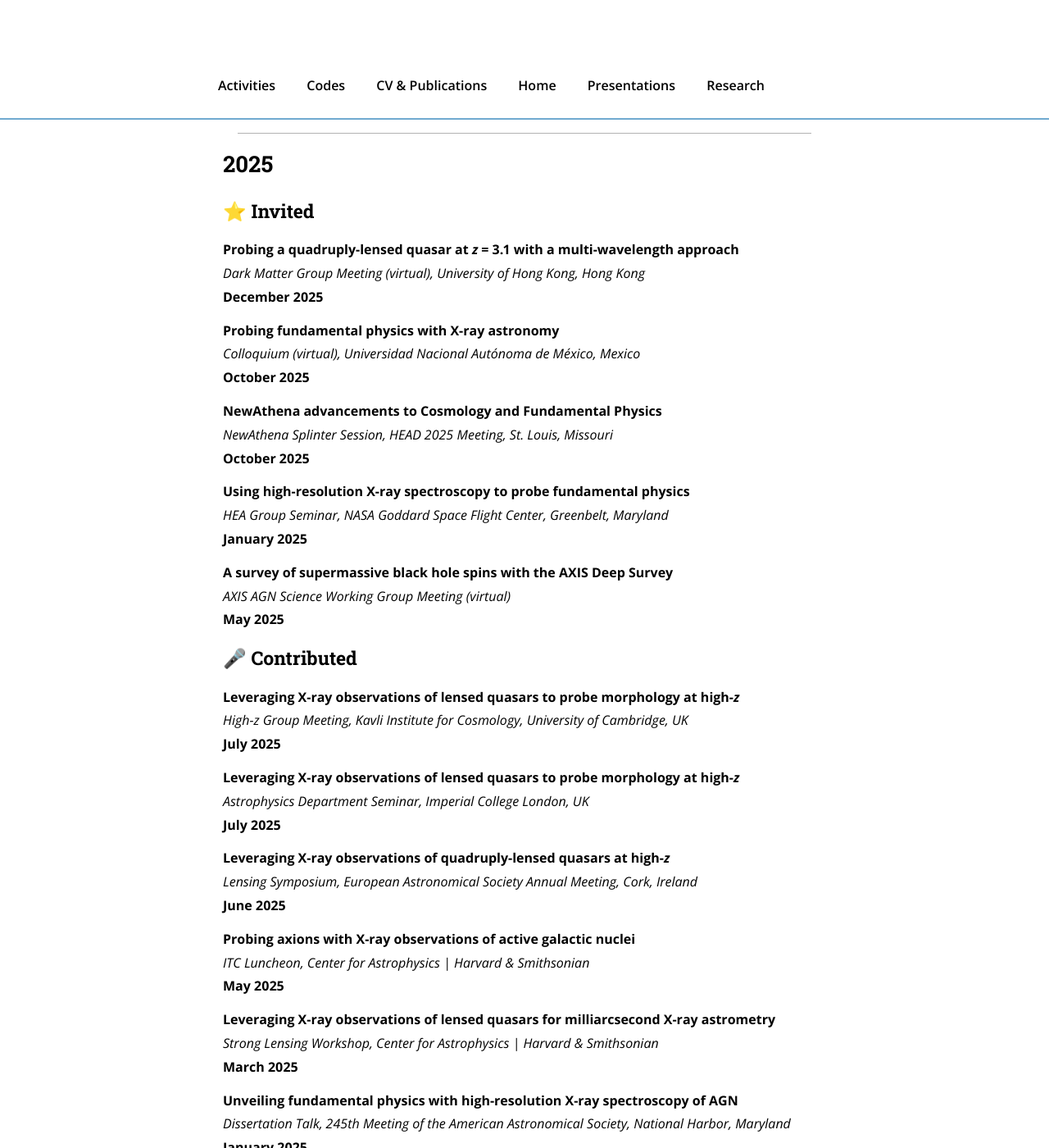
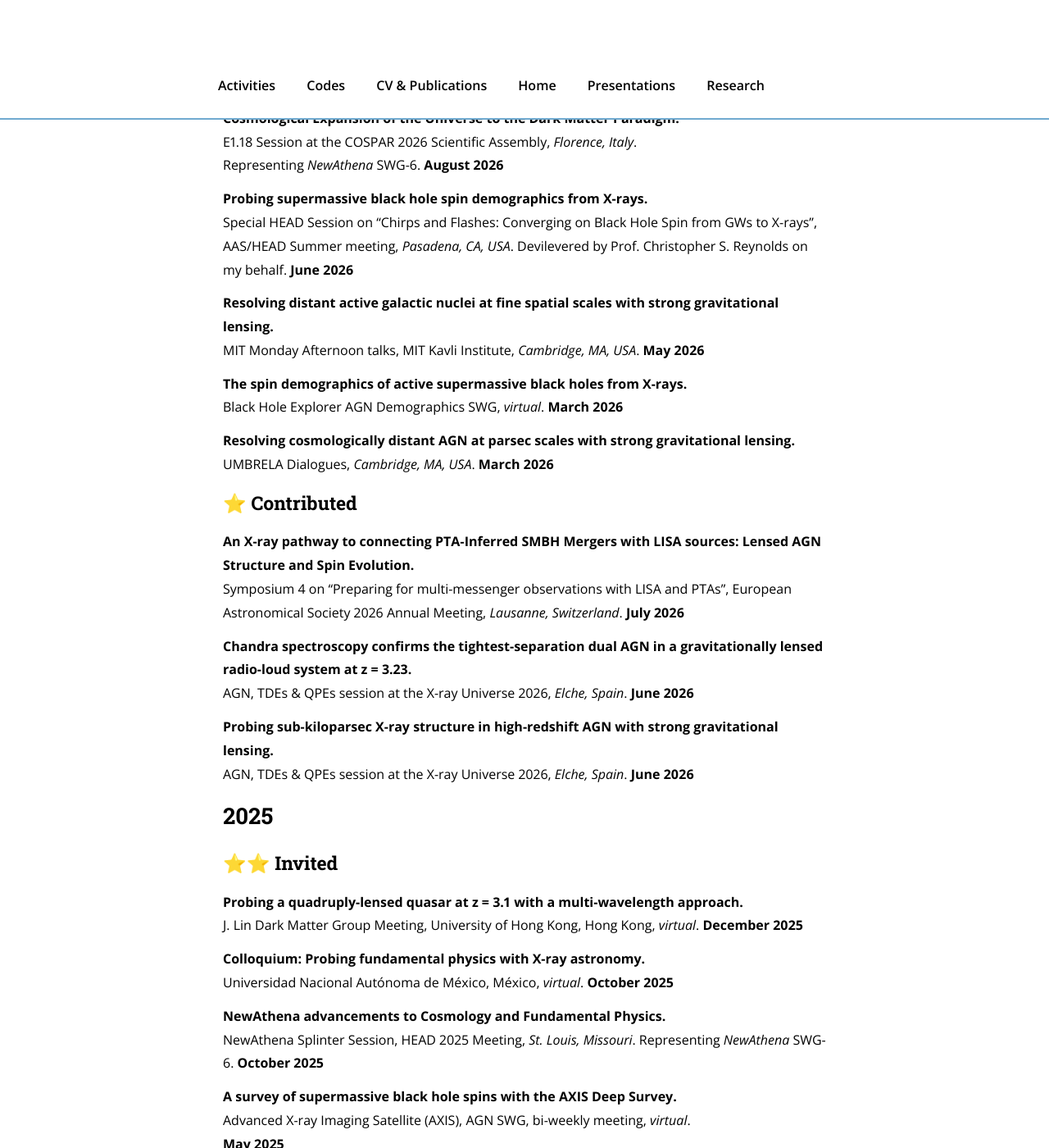
Before and after one commit to jsiskreynes-astro/jsiskreynes-astro.github.io, a Jekyll site: the page built from presentations.md, in a window 1280 px wide and 1400 px high, scrolled down 485 px. Shown: the whole window at 82% size. Built offline with Jekyll 4.4.1, drawn with Linux system fonts in a browser that asks for light colours; nearby versions of some CDN libraries; some of the changed text lies outside the part shown.

Commit message:
Update presentations.md

```diff
--- a/presentations.md
+++ b/presentations.md
@@ -8,68 +8,103 @@ nav_order: 6
 
 ---
 title: Presentations
-description: Invited and contributed presentations at conferences, workshops, seminars, and mission collaborations since 2022.
 ---
 
-# Presentations
+This provides an exhaustive list of my invited and contributed presentations at conferences, workshops, seminars, and mission collaborations since 2022.
 
-Since **May 2022**, I have given **34 presentations** (17 invited and 17 contributed) at international conferences, workshops, mission collaborations, and institutional seminars.
-
-**Legend**
-
-- ⭐ Invited
-- 🎤 Contributed
+Since **May 2022**, I have given **37 presentations** (17 invited and 17 contributed) at international conferences, workshops, mission collaborations, and institutional seminars.
 
 ---
 
+## 2026
+
+### ⭐⭐ Invited
+
+**Cosmology and Fundamental Physics with NewAthena: From Black Hole Growth to the Cosmological Expansion of the Universe to the Dark Matter Paradigm.**
+E1.18 Session at the COSPAR 2026 Scientific Assembly, *Florence, Italy*.
+Representing *NewAthena* SWG-6.
+**August 2026**
+
+**Probing supermassive black hole spin demographics from X-rays.**
+Special HEAD Session on “Chirps and Flashes: Converging on Black Hole Spin from GWs to X-rays”, AAS/HEAD Summer meeting, *Pasadena, CA, USA*.
+Devilevered by Prof. Christopher S. Reynolds on my behalf.
+**June 2026**
+
+**Resolving distant active galactic nuclei at fine spatial scales with strong gravitational lensing.**
+MIT Monday Afternoon talks, MIT Kavli Institute, *Cambridge, MA, USA*.
+**May 2026**
+
+**The spin demographics of active supermassive black holes from X-rays.**
+Black Hole Explorer AGN Demographics SWG, *virtual*.
+**March 2026**
+
+**Resolving cosmologically distant AGN at parsec scales with strong gravitational lensing.**
+UMBRELA Dialogues, *Cambridge, MA, USA*.
+**March 2026**
+
+### ⭐ Contributed
+
+**An X-ray pathway to connecting PTA‑Inferred SMBH Mergers with LISA sources: Lensed AGN Structure and Spin Evolution.**
+Symposium 4 on “Preparing for multi-messenger observations with LISA and PTAs”, European Astronomical Society 2026 Annual Meeting, *Lausanne, Switzerland*.
+**July 2026**
+
+**Chandra spectroscopy confirms the tightest-separation dual AGN in a gravitationally lensed radio-loud system at z = 3.23.**
+AGN, TDEs & QPEs session at the X-ray Universe 2026, *Elche, Spain*.
+**June 2026**
+
+**Probing sub-kiloparsec X-ray structure in high-redshift AGN with strong gravitational lensing.**
+AGN, TDEs & QPEs session at the X-ray Universe 2026, *Elche, Spain*.
+**June 2026**
+
 ## 2025
 
-### ⭐ Invited
+### ⭐⭐ Invited
 
-**Probing a quadruply-lensed quasar at *z* = 3.1 with a multi-wavelength approach**
-*Dark Matter Group Meeting (virtual), University of Hong Kong, Hong Kong*
+**Probing a quadruply-lensed quasar at z = 3.1 with a multi-wavelength approach.**
+J. Lin Dark Matter Group Meeting, University of Hong Kong, Hong Kong, *virtual*.
 **December 2025**
 
-**Probing fundamental physics with X-ray astronomy**
-*Colloquium (virtual), Universidad Nacional Autónoma de México, Mexico*
+**Colloquium: Probing fundamental physics with X-ray astronomy.**
+Universidad Nacional Autónoma de México, México, *virtual*.
 **October 2025**
 
-**NewAthena advancements to Cosmology and Fundamental Physics**
-*NewAthena Splinter Session, HEAD 2025 Meeting, St. Louis, Missouri*
+**NewAthena advancements to Cosmology and Fundamental Physics.**
+NewAthena Splinter Session, HEAD 2025 Meeting, *St. Louis, Missouri*.
+Representing *NewAthena* SWG-6.
 **October 2025**
 
-**Using high-resolution X-ray spectroscopy to probe fundamental physics**
-*HEA Group Seminar, NASA Goddard Space Flight Center, Greenbelt, Maryland*
+**A survey of supermassive black hole spins with the AXIS Deep Survey.**
+Advanced X-ray Imaging Satellite (AXIS), AGN SWG, bi-weekly meeting, *virtual*.
+**May 2025**
+
+**Using high-resolution X-ray spectroscopy to probe fundamental physics.**
+High Energy Astrophysics Seminar, NASA Goddard Space Flight Center, *Greenbelt, MD, USA*.
 **January 2025**
 
-**A survey of supermassive black hole spins with the AXIS Deep Survey**
-*AXIS AGN Science Working Group Meeting (virtual)*
-**May 2025**
+### ⭐ Contributed
 
-### 🎤 Contributed
-
-**Leveraging X-ray observations of lensed quasars to probe morphology at high-*z***
-*High-z Group Meeting, Kavli Institute for Cosmology, University of Cambridge, UK*
+**Leveraging X-ray observations of lensed quasars to probe morphology at high-z.***
+High-z Group Meeting, Kavli Institute for Cosmology, University of Cambridge, *Cambridge, UK*.
 **July 2025**
 
-**Leveraging X-ray observations of lensed quasars to probe morphology at high-*z***
-*Astrophysics Department Seminar, Imperial College London, UK*
+**Leveraging X-ray observations of lensed quasars to probe morphology at high-z.***
+Astrophysics Department Seminar, Imperial College London, *London, UK*.
 **July 2025**
 
-**Leveraging X-ray observations of quadruply-lensed quasars at high-*z***
-*Lensing Symposium, European Astronomical Society Annual Meeting, Cork, Ireland*
+**Leveraging X-ray observations of quadruply-lensed quasars at high-z***
+Lensing Symposium at the European Astronomical Society 2025 Annual Meeting, *Cork, Ireland*.
 **June 2025**
 
-**Probing axions with X-ray observations of active galactic nuclei**
-*ITC Luncheon, Center for Astrophysics | Harvard & Smithsonian*
+**Probing axions with X-ray observations of active galactic nuclei.**
+ITC Luncheon at the Center for Astrophysics | Harvard & Smithsonian, *Cambridge, MA, USA*.
 **May 2025**
 
 **Leveraging X-ray observations of lensed quasars for milliarcsecond X-ray astrometry**
-*Strong Lensing Workshop, Center for Astrophysics | Harvard & Smithsonian*
+Strong Lensing Workshop at the Center for Astrophysics | Harvard & Smithsonian, *Cambridge, MA, USA*.
 **March 2025**
 
 **Unveiling fundamental physics with high-resolution X-ray spectroscopy of AGN**
-*Dissertation Talk, 245th Meeting of the American Astronomical Society, National Harbor, Maryland*
+Dissertation Talk at the 245th Meeting of the American Astronomical Society, *National Harbor, MD, USA*.
 **January 2025**
 
 ---
```
